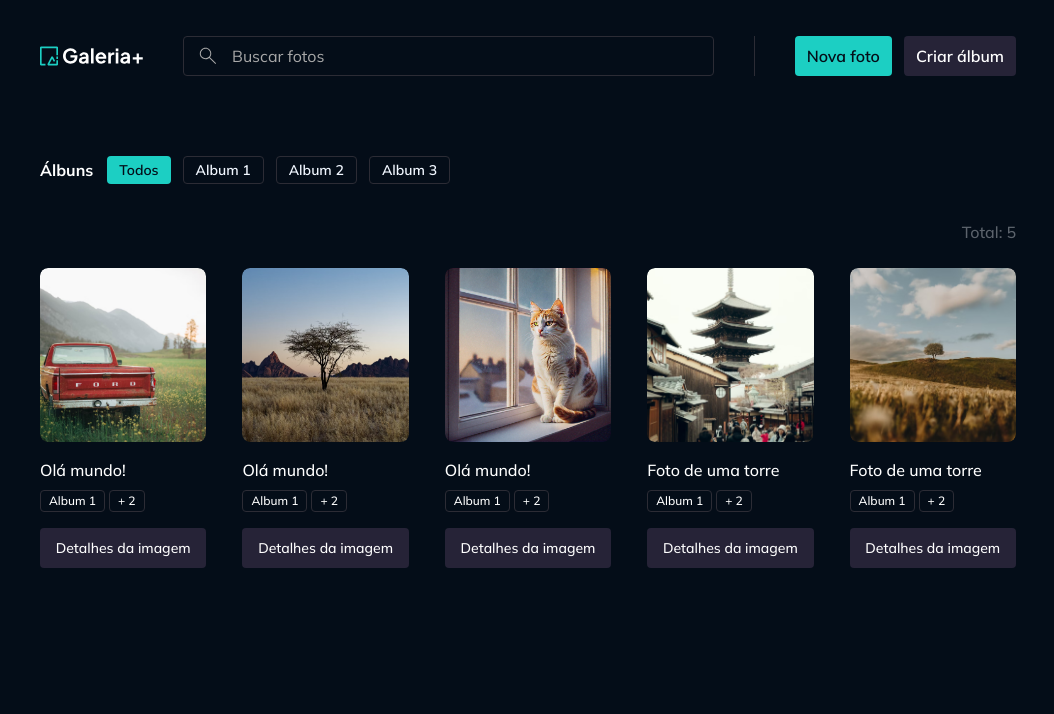
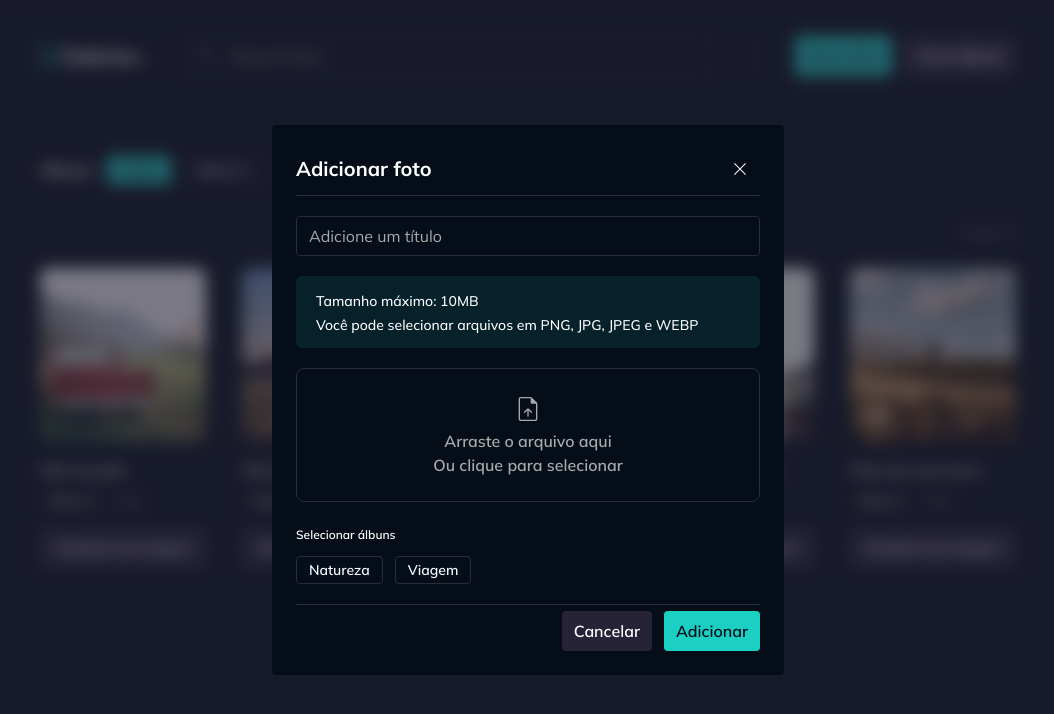
Before and after one commit to tiagolopesStudies/gallery-plus-react-fastify, a React (Vite) app in the folder apps/web/: page / in a window 1280 px wide. Both pictures are taken after a click on the button "Nova foto". Shown: the top 714 px of the page, without its empty margins (112-1166 px from the left). Built offline with nearby package versions, Linux system fonts and the light colour scheme.

Commit message:
feature: Criação do modal para adição de uma nova foto

```diff
--- a/apps/web/src/components/main-header.tsx
+++ b/apps/web/src/components/main-header.tsx
@@ -1,5 +1,6 @@
 import cn from 'classnames'
 import { Link } from 'react-router'
+import { PhotoNewDialog } from '@/contexts/photos/components/photo-new-dialog'
 import { GaleriaPlusFullLogo } from '../assets/images'
 import Button from './button'
 import Container from './container'
@@ -23,7 +24,7 @@
       <Divider orientation="vertical" className="h-10" />
 
       <div className="flex items-center gap-3">
-        <Button>Nova foto</Button>
+        <PhotoNewDialog trigger={<Button>Nova foto</Button>} />
         <Button variant="secondary">Criar álbum</Button>
       </div>
     </Container>
--- /dev/null
+++ b/apps/web/src/contexts/photos/components/photo-new-dialog.tsx
@@ -0,0 +1,85 @@
+import { useForm } from 'react-hook-form'
+import Alert from '@/components/alert'
+import Button from '@/components/button'
+import {
+  Dialog,
+  DialogBody,
+  DialogClose,
+  DialogContent,
+  DialogFooter,
+  DialogHeader,
+  DialogTrigger
+} from '@/components/dialog'
+import { ImagePreview } from '@/components/image-preview'
+import { InputSingleFile } from '@/components/input-single-file'
+import { InputText } from '@/components/input-text'
+import Skeleton from '@/components/skeleton'
+import Text from '@/components/text'
+import type { Album } from '@/contexts/albums/models/album'
+
+interface PhotoNewDialogProps {
+  trigger: React.ReactNode
+}
+
+export function PhotoNewDialog({ trigger }: PhotoNewDialogProps) {
+  const form = useForm()
+
+  const isLoadingAlbum = false
+  const albums: Album[] = [
+    { id: '1', title: 'Natureza' },
+    { id: '2', title: 'Viagem' }
+  ]
+
+  return (
+    <Dialog>
+      <DialogTrigger asChild>{trigger}</DialogTrigger>
+      <DialogContent>
+        <DialogHeader>Adicionar foto</DialogHeader>
+
+        <DialogBody className="flex flex-col gap-5">
+          <InputText placeholder="Adicione um título" maxLength={255} />
+
+          <Alert>
+            Tamanho máximo: 10MB
+            <br />
+            Você pode selecionar arquivos em PNG, JPG, JPEG e WEBP
+          </Alert>
+
+          <InputSingleFile
+            form={form}
+            allowedExtensions={['png', 'jpg', 'jpeg', 'webp']}
+            maxFileSizeInMb={10}
+            replaceBy={<ImagePreview className="w-full h-56" />}
+          />
+
+          <div className="flex flex-col gap-3">
+            <Text variant="label-small">Selecionar álbuns</Text>
+
+            <div className="flex flex-wrap gap-3">
+              {!isLoadingAlbum &&
+                albums.length > 0 &&
+                albums.map((album) => (
+                  <Button key={album.id} variant="ghost" size="sm" className="truncate">
+                    {album.title}
+                  </Button>
+                ))}
+
+              {isLoadingAlbum &&
+                Array.from({ length: 5 }).map((_, index) => (
+                  <Skeleton key={`album-loading-${index}`} className="w-20 h-7" />
+                ))}
+            </div>
+          </div>
+        </DialogBody>
+
+        <DialogFooter>
+          <DialogClose asChild>
+            <Button variant="secondary">Cancelar</Button>
+          </DialogClose>
+
+          <Button>Adicionar</Button>
+        </DialogFooter>
+      </DialogContent>
+    </Dialog>
+  )
+}
```
